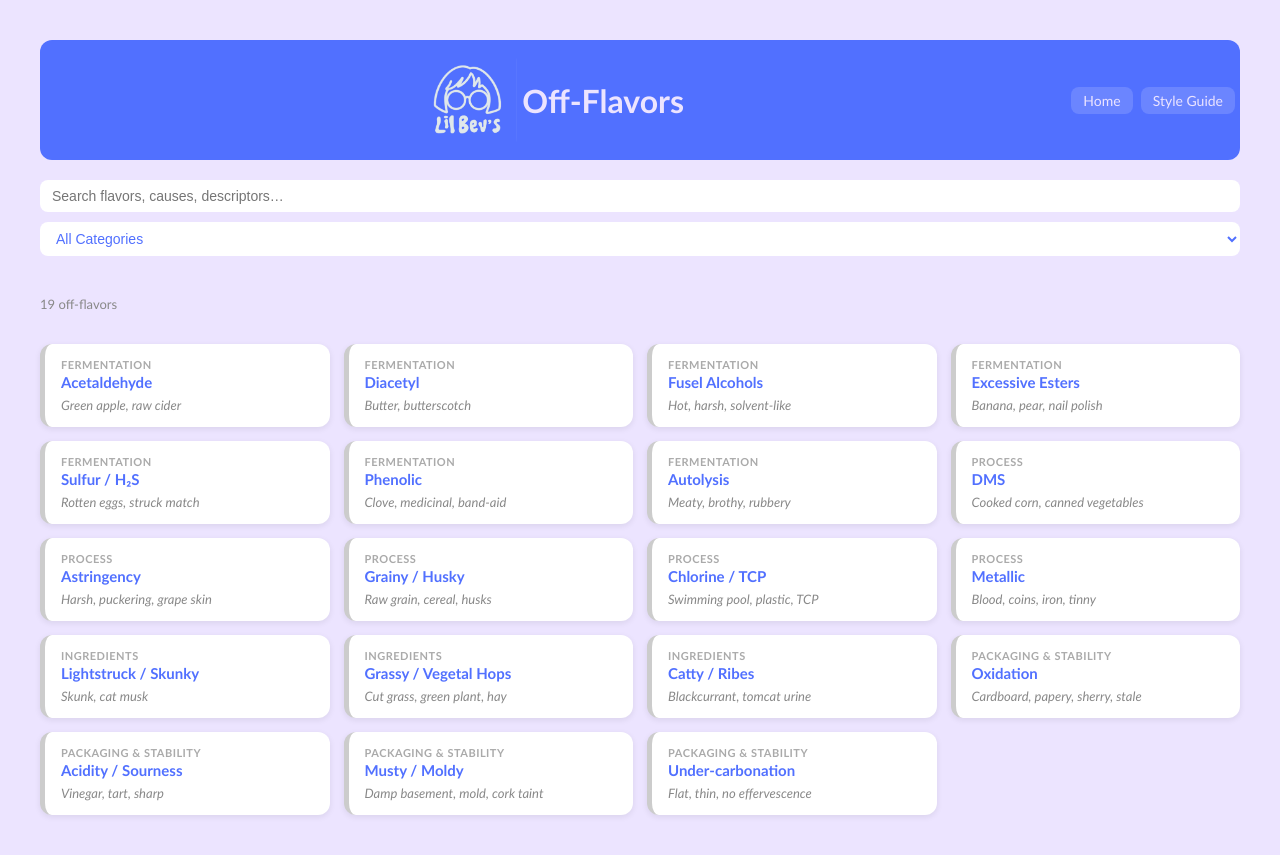
After one commit to rkipp/BottleInventory, a Flask app: page /offflavors in a window 1280 px wide. The commit adds this page. Run offline with Flask 3, Linux system fonts and the light colour scheme.

Commit message:
Off flavors page

```diff
--- a/runFlask.py
+++ b/runFlask.py
@@ -178,6 +178,12 @@ def bjcp():
     )
 
 
+@app.route("/offflavors")
+def offflavors():
+    """Static off-flavors reference page for use during judging."""
+    return render_template("offflavors.html")
+
+
 if __name__ == "__main__":
     brewfather.update_batches()
     app.run(debug=True, port=8085)
--- a/static/style.css
+++ b/static/style.css
@@ -598,8 +598,15 @@ select.filled-select {
 }
 
 /* ======================================================================
-   BJCP Style Guide
+   BJCP Style Guide & Off-Flavors (shared)
    ====================================================================== */
+
+.flavor-descriptor {
+    font-size: 13px;
+    color: #888;
+    margin-top: 6px;
+    font-style: italic;
+}
 
 .search-bar {
     display: flex;
--- a/templates/bjcp.html
+++ b/templates/bjcp.html
@@ -14,6 +14,7 @@
         </div>
         <nav>
             <a href="{{ url_for('index') }}">Home</a>
+            <a href="{{ url_for('offflavors') }}">Off-Flavors</a>
         </nav>
     </header>
 
--- /dev/null
+++ b/templates/offflavors.html
@@ -0,0 +1,346 @@
+<!DOCTYPE html>
+<html lang="en">
+<head>
+    <meta charset="UTF-8">
+    <meta name="viewport" content="width=device-width, initial-scale=1.0">
+    <title>Off-Flavors Reference</title>
+    <link rel="stylesheet" type="text/css" href="{{ url_for('static', filename='style.css') }}">
+</head>
+<body>
+    <header>
+        <div class="center-group">
+            <img src="{{ url_for('static', filename='logo.jpeg') }}" alt="Logo" class="logo">
+            <h1>Off-Flavors</h1>
+        </div>
+        <nav>
+            <a href="{{ url_for('index') }}">Home</a>
+            <a href="{{ url_for('bjcp') }}">Style Guide</a>
+        </nav>
+    </header>
+
+    <div class="search-bar">
+        <input type="text" id="search" placeholder="Search flavors, causes, descriptors…" oninput="filterCards()">
+        <select id="categoryFilter" onchange="filterCards()">
+            <option value="">All Categories</option>
+            <option value="fermentation">Fermentation</option>
+            <option value="process">Process</option>
+            <option value="ingredients">Ingredients</option>
+            <option value="packaging">Packaging &amp; Stability</option>
+        </select>
+    </div>
+
+    <div class="count-label" id="countLabel"></div>
+
+    <div class="style-grid" id="flavorGrid">
+
+        <!-- FERMENTATION -->
+
+        <div class="style-card" data-category="fermentation" data-search="acetaldehyde green apple raw cider yeast" onclick="openModal(this)"
+             data-name="Acetaldehyde"
+             data-descriptor="Green apple, raw cider, latex paint"
+             data-category-label="Fermentation"
+             data-cause="Incomplete fermentation; yeast removed or crashed too early before fully reducing acetaldehyde (an ethanol precursor)."
+             data-fix="Allow more conditioning time; rouse yeast; ensure adequate pitching rate and healthy fermentation."
+             data-threshold="Low levels acceptable in some lagers and ciders; a fault in most ales.">
+            <div class="style-id">Fermentation</div>
+            <div class="style-name">Acetaldehyde</div>
+            <div class="flavor-descriptor">Green apple, raw cider</div>
+        </div>
+
+        <div class="style-card" data-category="fermentation" data-search="diacetyl butter butterscotch VDK vicinal diketone" onclick="openModal(this)"
+             data-name="Diacetyl"
+             data-descriptor="Butter, butterscotch, slickness on palate"
+             data-category-label="Fermentation"
+             data-cause="Incomplete diacetyl rest; yeast stressed or removed too early; bacterial contamination (Pediococcus, Lactobacillus)."
+             data-fix="Perform a diacetyl rest (raise temp to 68°F/20°C for 2 days near end of fermentation); ensure healthy yeast; check sanitation."
+             data-threshold="A serious fault in most styles. Acceptable only in some English ales at very low levels.">
+            <div class="style-id">Fermentation</div>
+            <div class="style-name">Diacetyl</div>
+            <div class="flavor-descriptor">Butter, butterscotch</div>
+        </div>
+
+        <div class="style-card" data-category="fermentation" data-search="fusel alcohol hot solvent harsh higher alcohols" onclick="openModal(this)"
+             data-name="Fusel Alcohols"
+             data-descriptor="Hot, harsh, solvent-like, burn"
+             data-category-label="Fermentation"
+             data-cause="High fermentation temperature; underpitching; nutrient-deficient wort; poor yeast health."
+             data-fix="Ferment at lower, stable temperatures; pitch adequate healthy yeast; ensure good wort nutrition."
+             data-threshold="A fault in most styles. Some warming alcohol acceptable in strong ales and barleywines.">
+            <div class="style-id">Fermentation</div>
+            <div class="style-name">Fusel Alcohols</div>
+            <div class="flavor-descriptor">Hot, harsh, solvent-like</div>
+        </div>
+
+        <div class="style-card" data-category="fermentation" data-search="esters fruity estery banana isoamyl acetate ethyl acetate nail polish" onclick="openModal(this)"
+             data-name="Excessive Esters"
+             data-descriptor="Fruity, banana, pear, nail polish, solvent"
+             data-category-label="Fermentation"
+             data-cause="High fermentation temperature; overpitching; certain yeast strains; low gravity wort."
+             data-fix="Ferment cooler; select appropriate yeast strain; avoid overpitching."
+             data-threshold="Desired in hefeweizens and Belgian ales; a fault when out of style or overwhelming.">
+            <div class="style-id">Fermentation</div>
+            <div class="style-name">Excessive Esters</div>
+            <div class="flavor-descriptor">Banana, pear, nail polish</div>
+        </div>
+
+        <div class="style-card" data-category="fermentation" data-search="sulfur rotten egg match struck hydrogen sulfide DMS" onclick="openModal(this)"
+             data-name="Sulfur / H₂S"
+             data-descriptor="Rotten eggs, struck match, cooked vegetables"
+             data-category-label="Fermentation"
+             data-cause="Yeast autolysis; certain lager yeast strains; inadequate zinc; bacterial contamination; excess trub."
+             data-fix="Use fresh healthy yeast; ensure good yeast nutrition (zinc); remove beer from trub promptly; proper lagering."
+             data-threshold="A trace acceptable in some lager styles. A serious fault in ales and when pronounced.">
+            <div class="style-id">Fermentation</div>
+            <div class="style-name">Sulfur / H₂S</div>
+            <div class="flavor-descriptor">Rotten eggs, struck match</div>
+        </div>
+
+        <div class="style-card" data-category="fermentation" data-search="phenolic clove spicy medicinal plastic band-aid chlorophenol" onclick="openModal(this)"
+             data-name="Phenolic"
+             data-descriptor="Clove, spicy, medicinal, plastic, band-aid"
+             data-category-label="Fermentation"
+             data-cause="Wild yeast or bacterial contamination; chlorinated water reacting with organics; certain yeast strains (POF+); sanitizer residue."
+             data-fix="Improve sanitation; use chloramine-free water (add campden tablet); ensure equipment is chlorine-free."
+             data-threshold="Clove phenolics are desirable in hefeweizens and Belgian witbiers. Band-aid/medicinal is always a fault.">
+            <div class="style-id">Fermentation</div>
+            <div class="style-name">Phenolic</div>
+            <div class="flavor-descriptor">Clove, medicinal, band-aid</div>
+        </div>
+
+        <div class="style-card" data-category="fermentation" data-search="autolysis yeast meaty brothy soy sauce rubbery" onclick="openModal(this)"
+             data-name="Autolysis"
+             data-descriptor="Meaty, brothy, rubbery, soy sauce"
+             data-category-label="Fermentation"
+             data-cause="Dead yeast cells rupturing and releasing intracellular contents; leaving beer on yeast too long at warm temperatures."
+             data-fix="Remove beer from yeast promptly after fermentation; store at cold temperatures; avoid rousing yeast unnecessarily."
+             data-threshold="Always a fault. More common in homebrew left on yeast for weeks at room temperature.">
+            <div class="style-id">Fermentation</div>
+            <div class="style-name">Autolysis</div>
+            <div class="flavor-descriptor">Meaty, brothy, rubbery</div>
+        </div>
+
+        <!-- PROCESS -->
+
+        <div class="style-card" data-category="process" data-search="DMS dimethyl sulfide cooked corn vegetables cabbage" onclick="openModal(this)"
+             data-name="DMS"
+             data-descriptor="Cooked corn, creamed corn, cooked vegetables"
+             data-category-label="Process"
+             data-cause="Inadequate wort boil (too short or covered); slow chilling; SMM from pale malt converting to DMS; bacterial contamination."
+             data-fix="Vigorous rolling boil for 60+ minutes uncovered; chill wort rapidly; avoid covering kettle during boil."
+             data-threshold="Very low levels acceptable in some lagers. A fault in most styles, especially ales.">
+            <div class="style-id">Process</div>
+            <div class="style-name">DMS</div>
+            <div class="flavor-descriptor">Cooked corn, canned vegetables</div>
+        </div>
+
+        <div class="style-card" data-category="process" data-search="astringent tannin harsh dry puckering grain husk" onclick="openModal(this)"
+             data-name="Astringency"
+             data-descriptor="Harsh dryness, puckering, grape skin tannins"
+             data-category-label="Process"
+             data-cause="Over-sparging; high sparge water temperature; crushing grain too fine; prolonged grain steeping; over-hopping."
+             data-fix="Keep sparge water below 170°F/77°C; don't over-sparge; adjust grain crush; limit contact time."
+             data-threshold="Always a fault. Distinct from the pleasant dryness in dry stouts or roasty bitterness.">
+            <div class="style-id">Process</div>
+            <div class="style-name">Astringency</div>
+            <div class="flavor-descriptor">Harsh, puckering, grape skin</div>
+        </div>
+
+        <div class="style-card" data-category="process" data-search="grainy husky raw cereal starchy" onclick="openModal(this)"
+             data-name="Grainy / Husky"
+             data-descriptor="Raw grain, cereal, husks, starchy"
+             data-category-label="Process"
+             data-cause="Under-modified malt; incomplete mash conversion; over-crushed grain; high adjunct percentage without proper enzymes."
+             data-fix="Ensure full mash conversion (iodine test); proper crush; adequate mash time and temperature."
+             data-threshold="Low levels acceptable in some styles. Distinct from the pleasant malt character in pale ales.">
+            <div class="style-id">Process</div>
+            <div class="style-name">Grainy / Husky</div>
+            <div class="flavor-descriptor">Raw grain, cereal, husks</div>
+        </div>
+
+        <div class="style-card" data-category="process" data-search="chlorine medicinal plastic swimming pool TCP" onclick="openModal(this)"
+             data-name="Chlorine / TCP"
+             data-descriptor="Swimming pool, medicinal, plastic, TCP"
+             data-category-label="Process"
+             data-cause="Chlorinated tap water reacting with phenols to form chlorophenols; chlorine-based sanitizer residue."
+             data-fix="Use campden tablets (potassium metabisulfite) to neutralize chloramines; ensure sanitizer is fully rinsed or use no-rinse sanitizers correctly."
+             data-threshold="Always a fault, even at very low levels.">
+            <div class="style-id">Process</div>
+            <div class="style-name">Chlorine / TCP</div>
+            <div class="flavor-descriptor">Swimming pool, plastic, TCP</div>
+        </div>
+
+        <div class="style-card" data-category="process" data-search="metallic blood coins iron tin pennies" onclick="openModal(this)"
+             data-name="Metallic"
+             data-descriptor="Blood, coins, iron, tinny"
+             data-category-label="Process"
+             data-cause="Contact with reactive metals (iron, copper oxidation); poor quality water; metal brewing equipment; old cans."
+             data-fix="Use stainless or food-grade equipment; treat water; avoid oxidation during transfer."
+             data-threshold="Always a fault.">
+            <div class="style-id">Process</div>
+            <div class="style-name">Metallic</div>
+            <div class="flavor-descriptor">Blood, coins, iron, tinny</div>
+        </div>
+
+        <!-- INGREDIENTS -->
+
+        <div class="style-card" data-category="ingredients" data-search="skunky lightstruck mercaptan sunlight UV isohumulone" onclick="openModal(this)"
+             data-name="Lightstruck / Skunky"
+             data-descriptor="Skunk, cat musk, mercaptan"
+             data-category-label="Ingredients"
+             data-cause="UV or visible light reacting with isohumulones (hop compounds) to produce 3-methyl-2-butene-1-thiol (MBT). Even brief light exposure."
+             data-fix="Store beer in dark conditions; use brown bottles (not green or clear); avoid fluorescent lighting during packaging."
+             data-threshold="Always a fault. One of the most recognizable off-flavors. Happens extremely quickly in clear/green glass.">
+            <div class="style-id">Ingredients</div>
+            <div class="style-name">Lightstruck / Skunky</div>
+            <div class="flavor-descriptor">Skunk, cat musk</div>
+        </div>
+
+        <div class="style-card" data-category="ingredients" data-search="hop grassy vegetal plant fresh cut grass over hopped" onclick="openModal(this)"
+             data-name="Grassy / Vegetal Hops"
+             data-descriptor="Fresh cut grass, green plant, hay"
+             data-category-label="Ingredients"
+             data-cause="Excessive dry hopping time; using too many whole hops; hop material breaking down; old or poorly stored hops."
+             data-fix="Limit dry hop contact time (2–4 days typical); use pellet hops; store hops cold and vacuum-sealed."
+             data-threshold="A fault when prominent. Low levels can be appropriate in very fresh hop-forward beers.">
+            <div class="style-id">Ingredients</div>
+            <div class="style-name">Grassy / Vegetal Hops</div>
+            <div class="flavor-descriptor">Cut grass, green plant, hay</div>
+        </div>
+
+        <div class="style-card" data-category="ingredients" data-search="catty ribes blackcurrant tomcat urine hop oxidation" onclick="openModal(this)"
+             data-name="Catty / Ribes"
+             data-descriptor="Blackcurrant, tomcat urine, ribes"
+             data-category-label="Ingredients"
+             data-cause="Oxidized hop compounds; specific hop varieties (some Cascade, Chinook); hop creep; over-dry-hopping."
+             data-fix="Minimize oxygen exposure; use fresh hops; be selective with hop varieties and quantities."
+             data-threshold="Always a fault in finished beer. Distinct from the pleasant fruity/berry character in some hop varieties.">
+            <div class="style-id">Ingredients</div>
+            <div class="style-name">Catty / Ribes</div>
+            <div class="flavor-descriptor">Blackcurrant, tomcat urine</div>
+        </div>
+
+        <!-- PACKAGING & STABILITY -->
+
+        <div class="style-card" data-category="packaging" data-search="oxidized cardboard papery sherry stale wet paper" onclick="openModal(this)"
+             data-name="Oxidation"
+             data-descriptor="Cardboard, papery, sherry-like, stale, wet paper"
+             data-category-label="Packaging &amp; Stability"
+             data-cause="Oxygen exposure during transfer, packaging, or storage; warm storage accelerates staling; poor bottle capping."
+             data-fix="Minimize splashing during transfers; purge vessels with CO2; store cold; use oxygen-absorbing caps; drink fresh."
+             data-threshold="Always a fault in fresh beers. Some oxidative character acceptable in intentionally aged styles (barleywines, old ales).">
+            <div class="style-id">Packaging &amp; Stability</div>
+            <div class="style-name">Oxidation</div>
+            <div class="flavor-descriptor">Cardboard, papery, sherry, stale</div>
+        </div>
+
+        <div class="style-card" data-category="packaging" data-search="sour acetic vinegar lactic acidic tartness bacteria lacto pedio" onclick="openModal(this)"
+             data-name="Acidity / Sourness"
+             data-descriptor="Vinegar (acetic), tart/lactic, sharp"
+             data-category-label="Packaging &amp; Stability"
+             data-cause="Bacterial contamination — Lactobacillus (lactic acid), Acetobacter (acetic acid/vinegar); wild yeast; poor sanitation; oxygen + alcohol."
+             data-fix="Strict sanitation; minimize oxygen exposure; avoid leaving beer warm for extended periods."
+             data-threshold="Intentional in sour styles (Berliner Weisse, Gose, lambic). Always a fault in non-sour styles.">
+            <div class="style-id">Packaging &amp; Stability</div>
+            <div class="style-name">Acidity / Sourness</div>
+            <div class="flavor-descriptor">Vinegar, tart, sharp</div>
+        </div>
+
+        <div class="style-card" data-category="packaging" data-search="musty moldy earthy damp basement geosmin TCA cork taint" onclick="openModal(this)"
+             data-name="Musty / Moldy"
+             data-descriptor="Damp basement, mold, earthy, cork taint (TCA)"
+             data-category-label="Packaging &amp; Stability"
+             data-cause="Contaminated equipment or ingredients; poor storage environment; cork taint from chlorine + mold producing TCA."
+             data-fix="Thorough cleaning of equipment; store ingredients properly; inspect for mold; avoid chlorine near corks."
+             data-threshold="Always a fault.">
+            <div class="style-id">Packaging &amp; Stability</div>
+            <div class="style-name">Musty / Moldy</div>
+            <div class="flavor-descriptor">Damp basement, mold, cork taint</div>
+        </div>
+
+        <div class="style-card" data-category="packaging" data-search="flat low carbonation undercarbonated priming sugar yeast" onclick="openModal(this)"
+             data-name="Under-carbonation"
+             data-descriptor="Flat, thin, lacks effervescence"
+             data-category-label="Packaging &amp; Stability"
+             data-cause="Insufficient priming sugar; yeast exhausted or dead at bottling; cold conditioning before priming complete; CO2 leaks."
+             data-fix="Ensure adequate priming sugar calculation; bottle with active yeast present; condition at room temperature."
+             data-threshold="A technical fault when outside style range. Affects perceived body and hop character.">
+            <div class="style-id">Packaging &amp; Stability</div>
+            <div class="style-name">Under-carbonation</div>
+            <div class="flavor-descriptor">Flat, thin, no effervescence</div>
+        </div>
+
+    </div>
+
+    <!-- Modal -->
+    <div class="modal-backdrop" id="modalBackdrop" onclick="closeModalOnBackdrop(event)">
+        <div class="modal" id="modal">
+            <button class="modal-close" onclick="closeModal()">✕</button>
+            <div class="modal-id" id="mCategory"></div>
+            <div class="modal-name" id="mName"></div>
+
+            <div class="modal-stats" id="mDescriptor"></div>
+
+            <div id="mBody"></div>
+        </div>
+    </div>
+
+    <script>
+        function openModal(card) {
+            const d = card.dataset;
+            document.getElementById('mCategory').textContent = d.categoryLabel;
+            document.getElementById('mName').textContent = d.name;
+            document.getElementById('mDescriptor').innerHTML =
+                `<span class="modal-stat">${d.descriptor}</span>`;
+
+            document.getElementById('mBody').innerHTML = `
+                <div class="detail-section">
+                    <h4>Cause</h4>
+                    <p>${d.cause}</p>
+                </div>
+                <div class="detail-section">
+                    <h4>Fix</h4>
+                    <p>${d.fix}</p>
+                </div>
+                <div class="detail-section">
+                    <h4>When is it a fault?</h4>
+                    <p>${d.threshold}</p>
+                </div>`;
+
+            document.getElementById('modalBackdrop').classList.add('open');
+            document.getElementById('modal').scrollTop = 0;
+        }
+
+        function closeModal() {
+            document.getElementById('modalBackdrop').classList.remove('open');
+        }
+
+        function closeModalOnBackdrop(e) {
+            if (e.target === document.getElementById('modalBackdrop')) closeModal();
+        }
+
+        document.addEventListener('keydown', e => { if (e.key === 'Escape') closeModal(); });
+
+        function filterCards() {
+            const query = document.getElementById('search').value.toLowerCase();
+            const cat   = document.getElementById('categoryFilter').value;
+            const cards = document.querySelectorAll('.style-card');
+            let visible = 0;
+
+            cards.forEach(card => {
+                const matchQuery = !query || card.dataset.search.includes(query) ||
+                    card.dataset.name.toLowerCase().includes(query) ||
+                    card.dataset.descriptor.toLowerCase().includes(query);
+                const matchCat = !cat || card.dataset.category === cat;
+                const show = matchQuery && matchCat;
+                card.style.display = show ? '' : 'none';
+                if (show) visible++;
+            });
+
+            document.getElementById('countLabel').textContent =
+                visible + ' off-flavor' + (visible !== 1 ? 's' : '');
+        }
+
+        filterCards();
+    </script>
+</body>
+</html>
```
